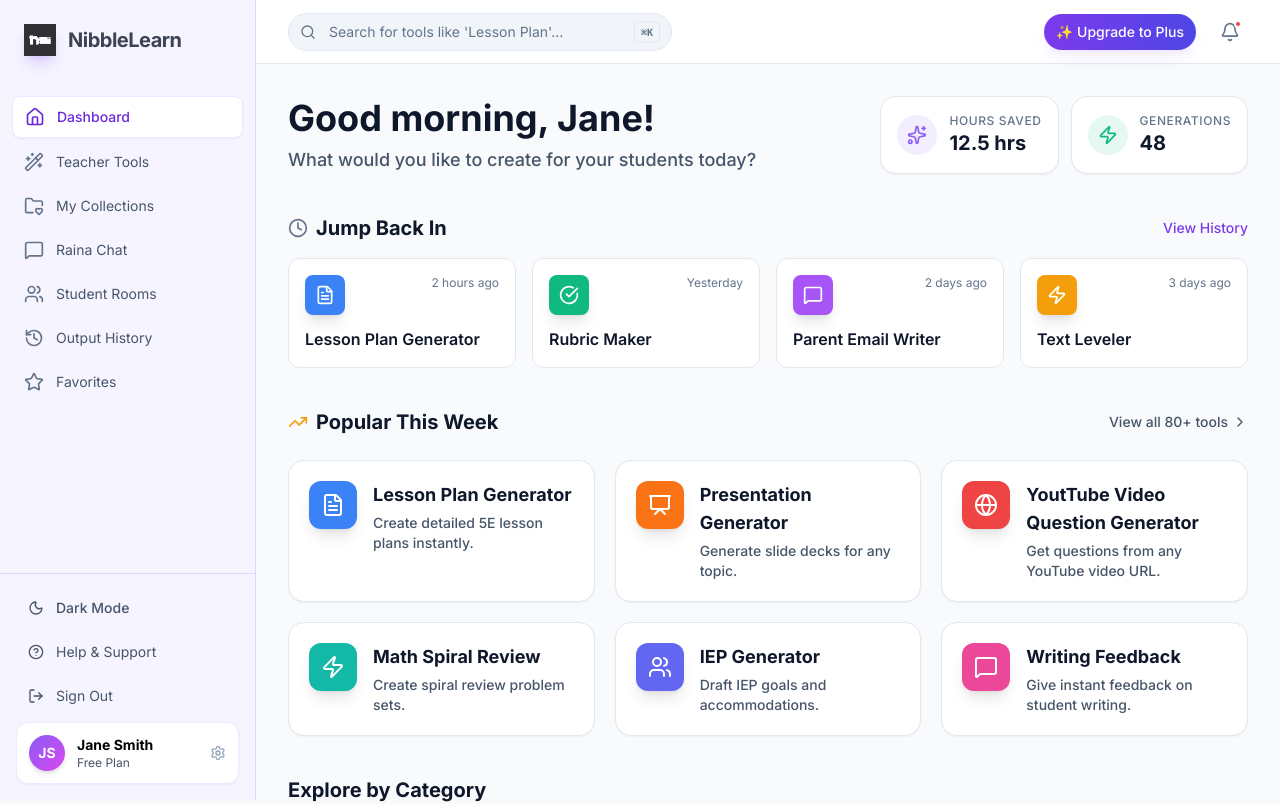
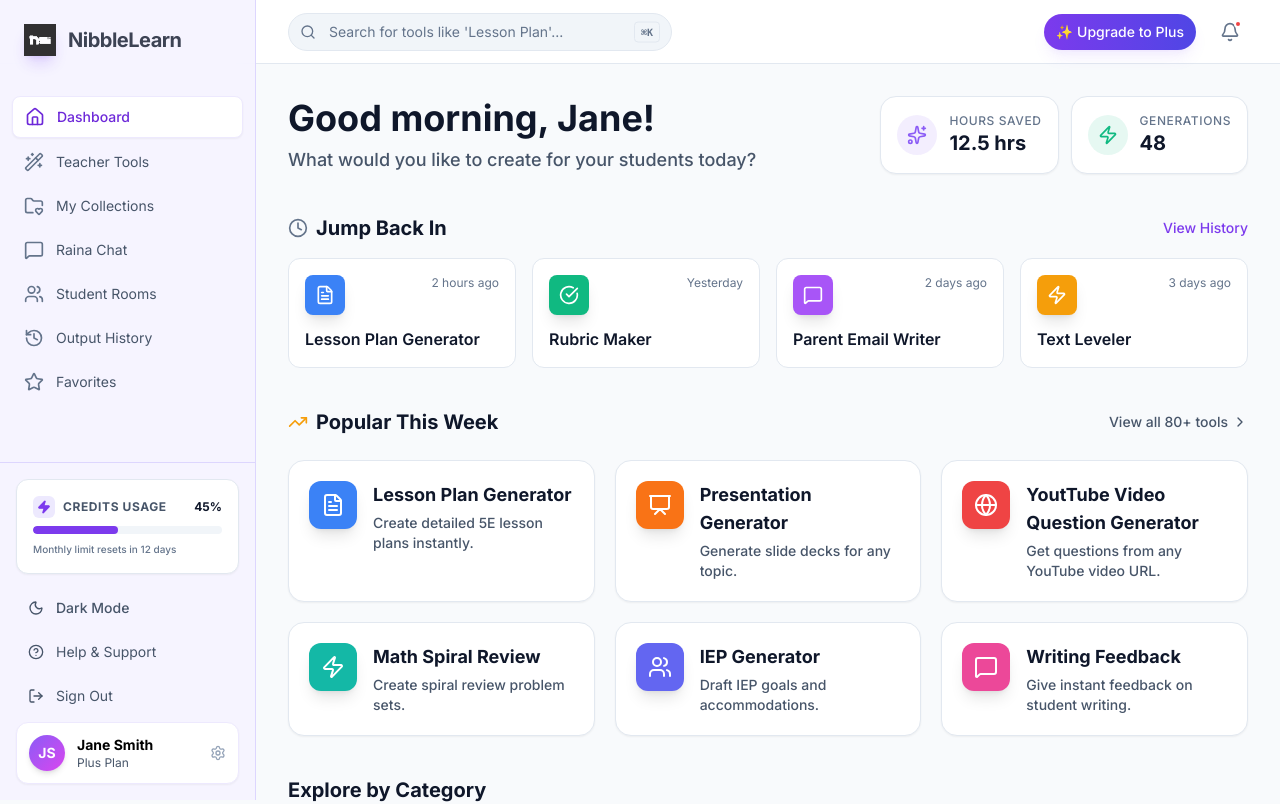
Before and after one commit to CodeCrafter19programmer/nibble-learn, a Next.js app: page /app/dashboard in a window 1280 px wide. Shown: the top 804 px of the page. Built offline with nearby package versions, Linux system fonts and the light colour scheme.

Commit message:
feat(sidebar): add token usage indicator for Plus users in student and teacher dashboards

```diff
--- /dev/null
+++ b/src/components/common/TokenUsage.tsx
@@ -0,0 +1,64 @@
+
+import React from 'react';
+import { cn } from "@/lib/utils";
+import { Zap } from "lucide-react";
+
+interface TokenUsageProps {
+    usagePercentage: number;
+    theme?: 'light' | 'dark';
+    userType: 'student' | 'teacher';
+}
+
+export const TokenUsage: React.FC<TokenUsageProps> = ({ usagePercentage, theme = 'light', userType }) => {
+    const isLight = theme === 'light';
+
+    // Determine color based on usage
+    let progressColor = isLight ? "bg-blue-600" : "bg-blue-500";
+    if (userType === 'teacher') {
+        progressColor = isLight ? "bg-violet-600" : "bg-violet-500";
+    }
+
+    // Warning colors for high usage
+    if (usagePercentage > 90) {
+        progressColor = "bg-red-500";
+    } else if (usagePercentage > 75) {
+        progressColor = "bg-amber-500";
+    }
+
+    return (
+        <div className={cn(
+            "rounded-xl p-4 mb-4 transition-all",
+            isLight
+                ? "bg-white border border-slate-200 shadow-sm"
+                : "bg-white/5 border border-white/10"
+        )}>
+            <div className="flex items-center justify-between mb-2">
+                <div className="flex items-center gap-2">
+                    <div className={cn(
+                        "p-1 rounded-md",
+                        isLight ? (userType === 'teacher' ? "bg-violet-100 text-violet-600" : "bg-blue-100 text-blue-600") : "bg-white/10 text-white"
+                    )}>
+                        <Zap className="w-3.5 h-3.5 fill-current" />
+                    </div>
+                    <span className={cn("text-xs font-bold uppercase tracking-wider", isLight ? "text-slate-600" : "text-slate-300")}>
+                        Credits Usage
+                    </span>
+                </div>
+                <span className={cn("text-xs font-bold", isLight ? "text-slate-900" : "text-white")}>
+                    {usagePercentage}%
+                </span>
+            </div>
+
+            <div className={cn("h-2 w-full rounded-full overflow-hidden", isLight ? "bg-slate-100" : "bg-white/10")}>
+                <div
+                    className={cn("h-full rounded-full transition-all duration-500 ease-out", progressColor)}
+                    style={{ width: `${Math.min(100, Math.max(0, usagePercentage))}%` }}
+                />
+            </div>
+
+            <p className={cn("text-[10px] mt-2 font-medium", isLight ? "text-slate-500" : "text-slate-400")}>
+                Monthly limit resets in 12 days
+            </p>
+        </div>
+    );
+};
--- a/src/components/dashboard/TeacherSidebar.tsx
+++ b/src/components/dashboard/TeacherSidebar.tsx
@@ -20,6 +20,7 @@ import {
 import { cn } from "@/lib/utils"
 import { useTheme } from "@/components/providers/ThemeContext"
 import { Logo } from "@/components/logo"
+import { TokenUsage } from "@/components/common/TokenUsage"
 
 interface SidebarProps {
     onMobileClose?: () => void
@@ -39,6 +40,7 @@ export function TeacherSidebar({ onMobileClose }: SidebarProps) {
     const pathname = usePathname()
     const { theme, toggleTheme } = useTheme()
     const isLight = theme === 'light'
+    const isPlusUser = true // Simulated Plus status for demonstration
 
     return (
         <aside className={cn(
@@ -90,6 +92,12 @@ export function TeacherSidebar({ onMobileClose }: SidebarProps) {
 
             {/* Bottom Section */}
             <div className={cn("p-4 border-t space-y-2", isLight ? "border-violet-200" : "border-white/10")}>
+
+                {/* Token Usage for Plus Users */}
+                {isPlusUser && (
+                    <TokenUsage usagePercentage={45} theme={theme} userType="teacher" />
+                )}
+
                 {/* Theme Toggle */}
                 <button
                     onClick={toggleTheme}
@@ -134,7 +142,7 @@ export function TeacherSidebar({ onMobileClose }: SidebarProps) {
                     </div>
                     <div className="flex-1 overflow-hidden">
                         <h4 className={cn("text-sm font-bold truncate transition-colors cursor-pointer", isLight ? "text-black hover:text-violet-700" : "text-white hover:text-violet-300")}>Jane Smith</h4>
-                        <p className={cn("text-xs truncate", isLight ? "text-slate-600" : "text-slate-400")}>Free Plan</p>
+                        <p className={cn("text-xs truncate", isLight ? "text-slate-600" : "text-slate-400")}>{isPlusUser ? "Plus Plan" : "Free Plan"}</p>
                     </div>
                     <Link href="/app/settings" className={cn("transition-colors", isLight ? "text-slate-400 hover:text-violet-700" : "text-slate-500 hover:text-white")}>
                         <Settings className="w-4 h-4" />
--- a/src/components/student/StudentSidebar.tsx
+++ b/src/components/student/StudentSidebar.tsx
@@ -16,6 +16,7 @@ import {
 } from "lucide-react"
 import { cn } from "@/lib/utils"
 import { Logo } from "@/components/logo"
+import { TokenUsage } from "@/components/common/TokenUsage"
 
 interface StudentSidebarProps {
     onCheckClicks?: () => void
@@ -33,6 +34,7 @@ const navItems = [
 export function StudentSidebar({ onCheckClicks, theme = 'dark', onToggleTheme }: StudentSidebarProps) {
     const pathname = usePathname()
     const isLight = theme === 'light'
+    const isPlusUser = true // Simulated Plus status for demonstration
 
     return (
         <aside className={cn(
@@ -49,7 +51,7 @@ export function StudentSidebar({ onCheckClicks, theme = 'dark', onToggleTheme }:
                         NibbleStudent
                     </span>
                     <span className={cn("text-[10px] font-bold uppercase tracking-wider mt-0.5", isLight ? "text-slate-500" : "text-blue-300")}>
-                        Free Plan
+                        {isPlusUser ? "Plus Plan" : "Free Plan"}
                     </span>
                 </div>
             </Link>
@@ -91,6 +93,10 @@ export function StudentSidebar({ onCheckClicks, theme = 'dark', onToggleTheme }:
             <div className={cn("p-4 space-y-4 border-t", isLight ? "border-slate-300" : "border-white/10")}>
 
                 {/* Upgrade Button */}
+                {/* Token Usage or Upgrade Button */}
+                {isPlusUser ? (
+                    <TokenUsage usagePercentage={68} theme={theme} userType="student" />
+                ) : (
                     <Link
                         href="/student/upgrade"
                         className="flex items-center gap-3 px-4 py-3 rounded-xl bg-gradient-to-r from-blue-600 to-indigo-600 text-white shadow-lg shadow-blue-500/25 hover:shadow-blue-500/40 hover:scale-[1.02] transition-all group"
@@ -103,6 +109,7 @@ export function StudentSidebar({ onCheckClicks, theme = 'dark', onToggleTheme }:
                             <p className="text-[10px] opacity-80 font-medium">Unlock all AI tools</p>
                         </div>
                     </Link>
+                )}
 
                 {/* Theme Toggle */}
                 {onToggleTheme && (
```
Lines whose indentation alone changed are shown as unchanged.
